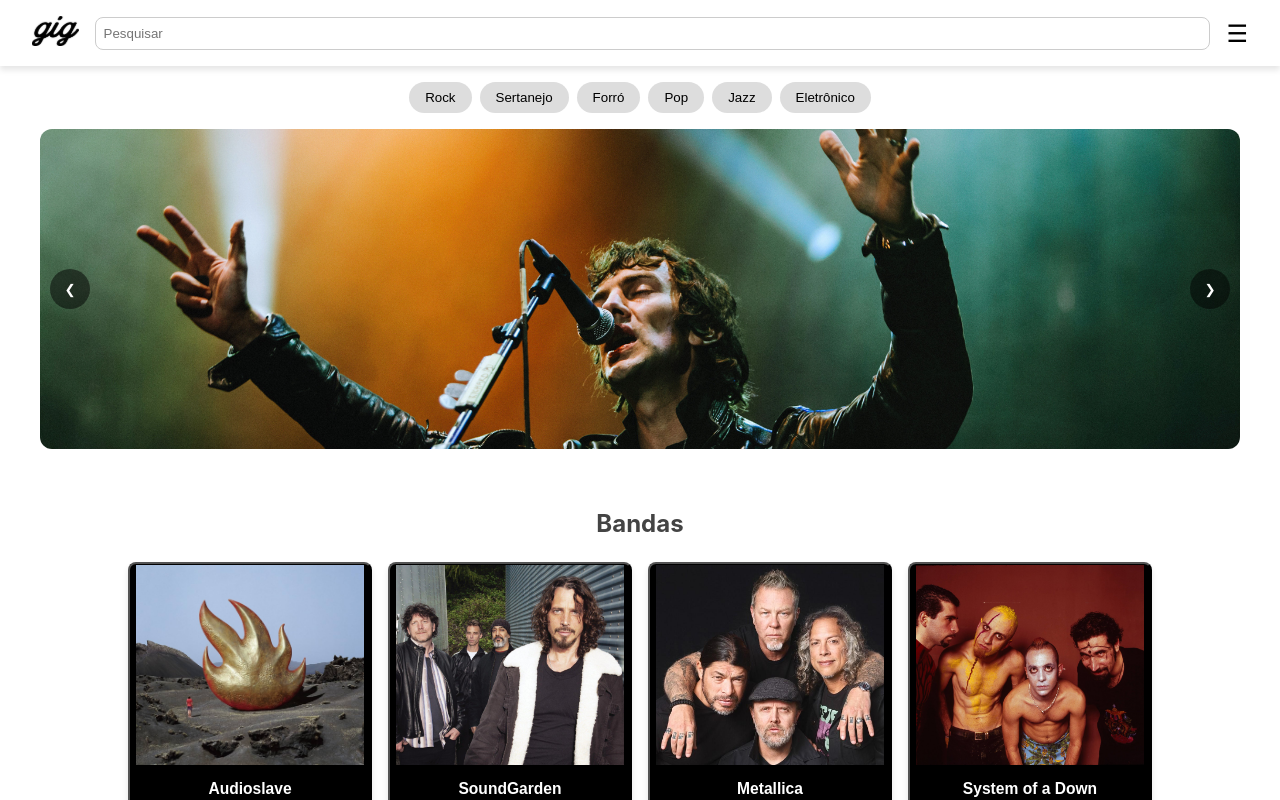
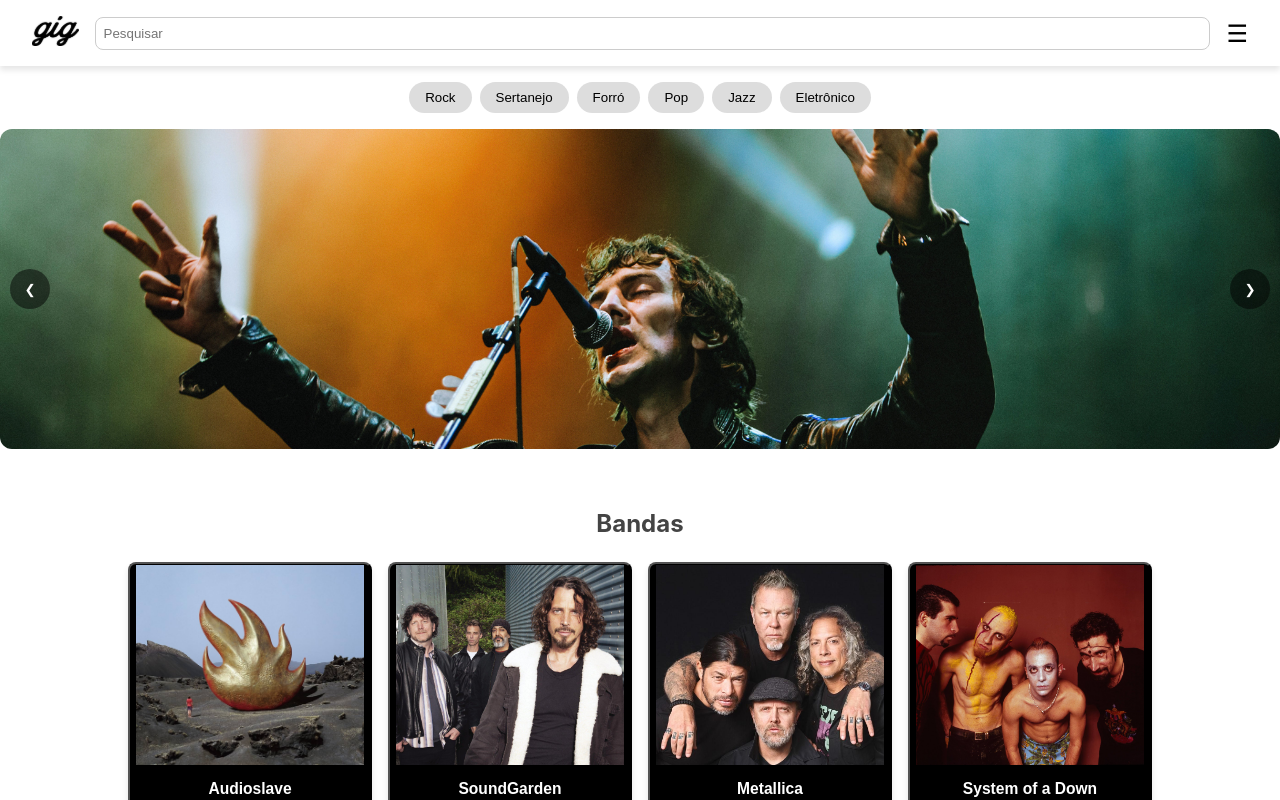
Before and after one commit to ArthurDiogenes/gig-front, a React (Vite) app: page / in a window 1280 px wide. Shown: the top 800 px of the page. Built offline with nearby package versions, Linux system fonts and the light colour scheme; no server answers.

Commit message:
fix alinhamento

```diff
--- a/src/components/ImageCarousel/ImageCarousel.module.css
+++ b/src/components/ImageCarousel/ImageCarousel.module.css
@@ -4,7 +4,7 @@
     justify-content: center;
     position: relative;
     width: 100%;
-    max-width: 1200px;
+    max-width: 1495px;
     margin: auto;
 }
 
```
